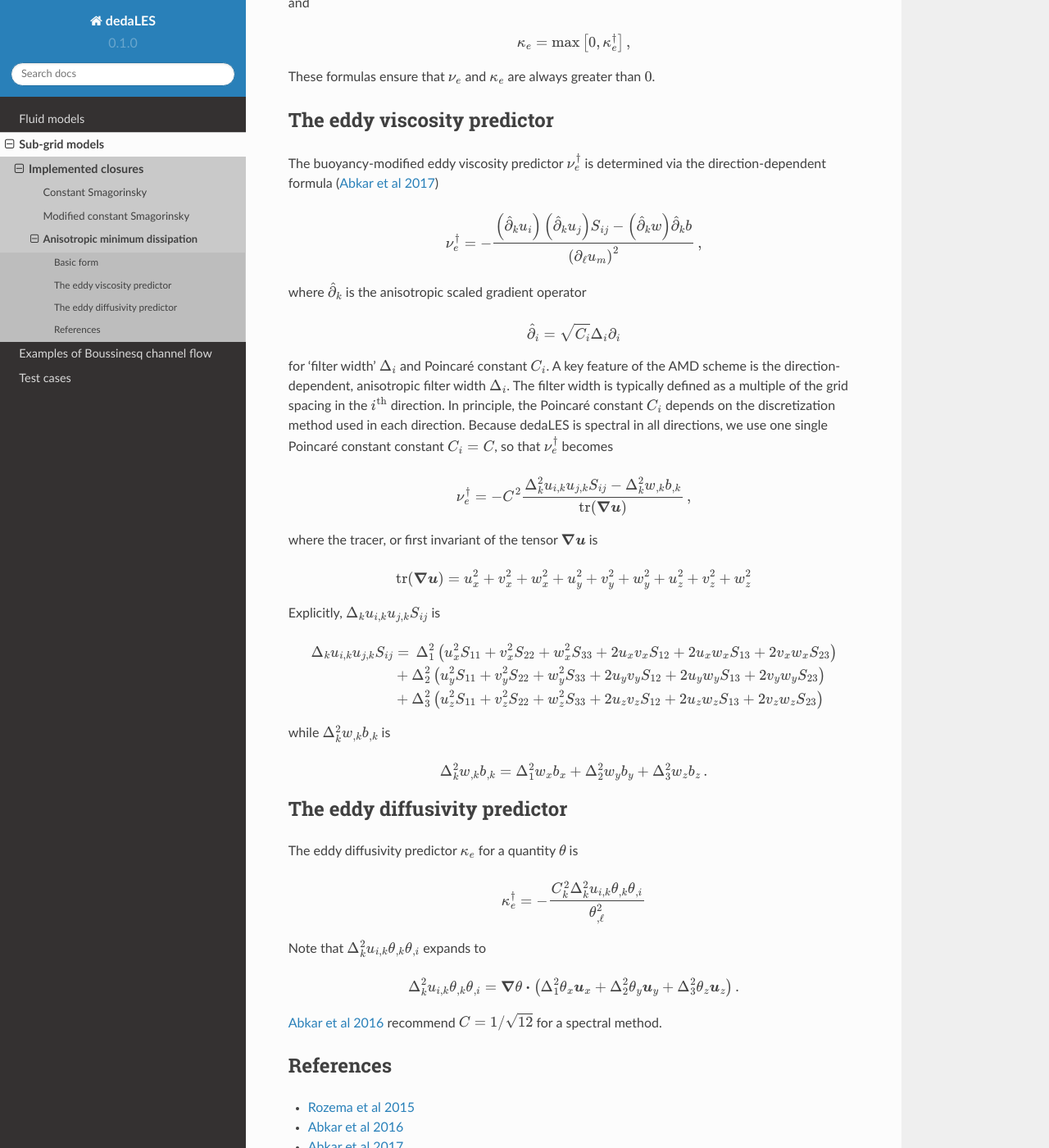
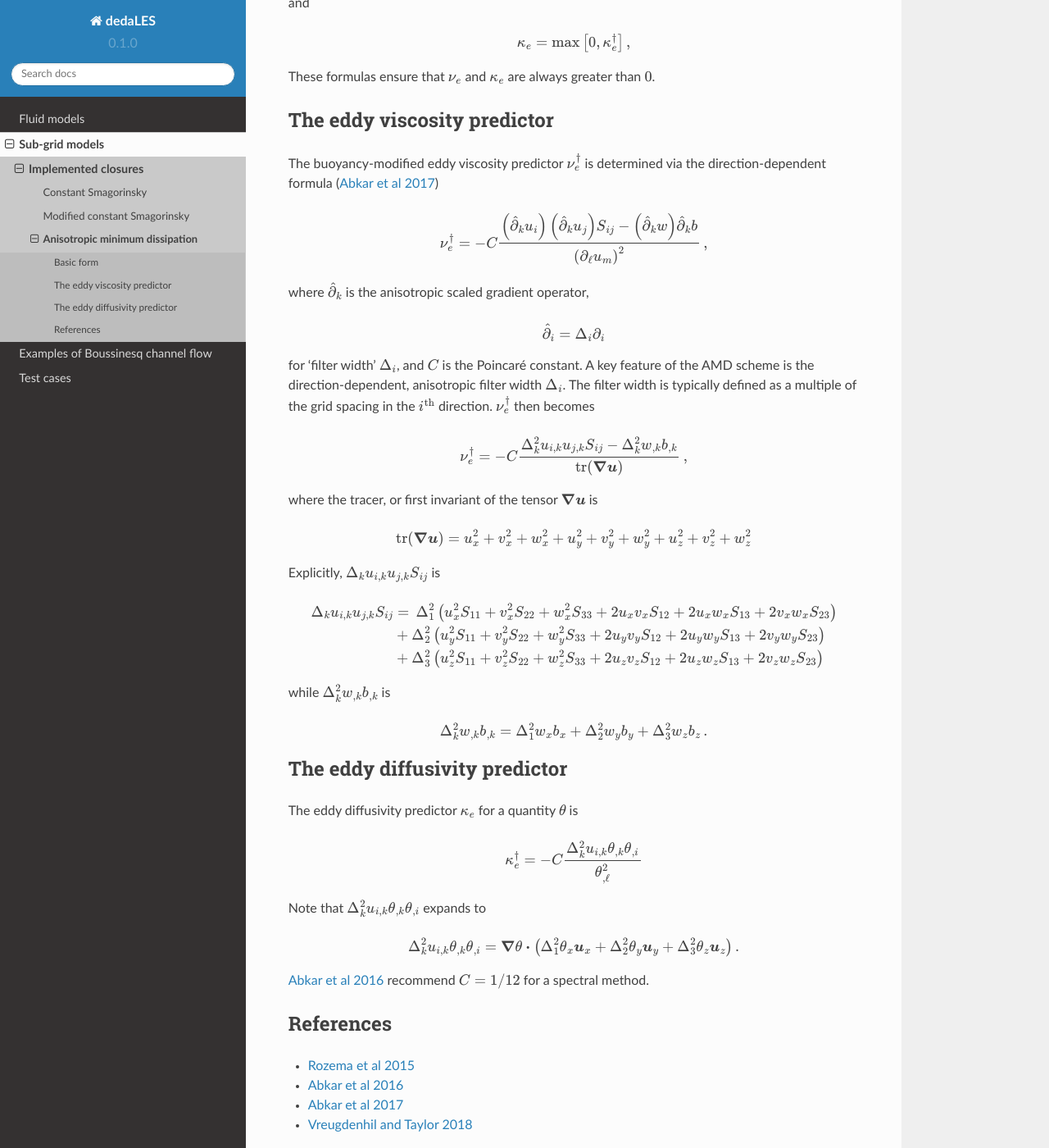
Before and after one commit to glwagner/dedaLES, a Sphinx documentation site: the page built from docs/source/closures/anisotropic_minimum_dissipation.rst, in a window 1280 px wide and 1400 px high, scrolled down 791 px. Shown: the whole window at 82% size. Built offline with Sphinx 7.4.7 and the Read the Docs theme 2.0.0, drawn with Linux system fonts in a browser that asks for light colours.

Commit message:
Attempts to clear up confusion about Poincaré constant

```diff
--- a/docs/source/closures/anisotropic_minimum_dissipation.rst
+++ b/docs/source/closures/anisotropic_minimum_dissipation.rst
@@ -68,28 +68,26 @@
 
 .. math::
 
-    \nu_e^\dagger = - \frac{ \left ( \hat{\d}_k  u_i \right ) \left ( \hat{\d}_k  u_j \right )  S_{ij}
+    \nu_e^\dagger = - C \frac{ \left ( \hat{\d}_k  u_i \right ) \left ( \hat{\d}_k  u_j \right )  S_{ij}
                                 - \left ( \hat{\d}_k  w \right ) \hat{\d}_k  b}
                            {\left ( \d_{\ell}  u_m\right )^2} \c
 
 
-where :math:`\hat{\d}_k` is the anisotropic scaled gradient operator
+where :math:`\hat{\d}_k` is the anisotropic scaled gradient operator,
 
 .. math::
 
-    \hat{\d}_i = \sqrt{C_i} \Delta_i \d_i
+    \hat{\d}_i = \Delta_i \d_i
 
-for 'filter width' :math:`\Delta_i` and Poincaré constant :math:`C_i`.
+for 'filter width' :math:`\Delta_i`, and :math:`C` is the Poincaré constant.
 A key feature of the AMD scheme is the direction-dependent, anisotropic filter
 width :math:`\Delta_i`. The filter width is typically defined as a multiple of the
-grid spacing in the :math:`i^{\r{th}}` direction. In principle, the Poincaré constant
-:math:`C_i` depends on the discretization method used in each direction.
-Because dedaLES is spectral in all directions, we use one single Poincaré constant
-constant :math:`C_i = C`, so that :math:`\nu_e^\dagger` becomes
+grid spacing in the :math:`i^{\r{th}}` direction.
+:math:`\nu_e^\dagger` then becomes
 
 .. math::
 
-    \nu_e^\dagger = - C^2 \frac{ \Delta_k^2 u_{i,k} u_{j,k} S_{ij}
+    \nu_e^\dagger = - C \frac{ \Delta_k^2 u_{i,k} u_{j,k} S_{ij}
                         - \Delta_k^2 w_{,k} b_{,k}}{\r{tr}(\bnabla \bu)} \c
 
 where the tracer, or first invariant of the tensor :math:`\bnabla \bu` is
@@ -123,7 +121,7 @@
 .. math::
 
     \kappa_e^\dagger =
-        - \frac{ C_k^2 \Delta_k^2 u_{i,k} \theta_{,k} \theta_{,i}}{ \theta_{,\ell}^2 }
+        - C \frac{ \Delta_k^2 u_{i,k} \theta_{,k} \theta_{,i}}{ \theta_{,\ell}^2 }
 
 Note that :math:`\Delta_k^2 u_{i,k} \theta_{,k} \theta_{,i}` expands to
 
@@ -134,7 +132,7 @@
         + \Delta_2^2 \theta_y \bu_y
         + \Delta_3^2 \theta_z \bu_z \big ) \p
 
-`Abkar et al 2016`_ recommend :math:`C=1/\sqrt{12}` for a spectral method.
+`Abkar et al 2016`_ recommend :math:`C=1/12` for a spectral method.
 
 References
 ----------
```
Also changed, not shown: 1 other file.
